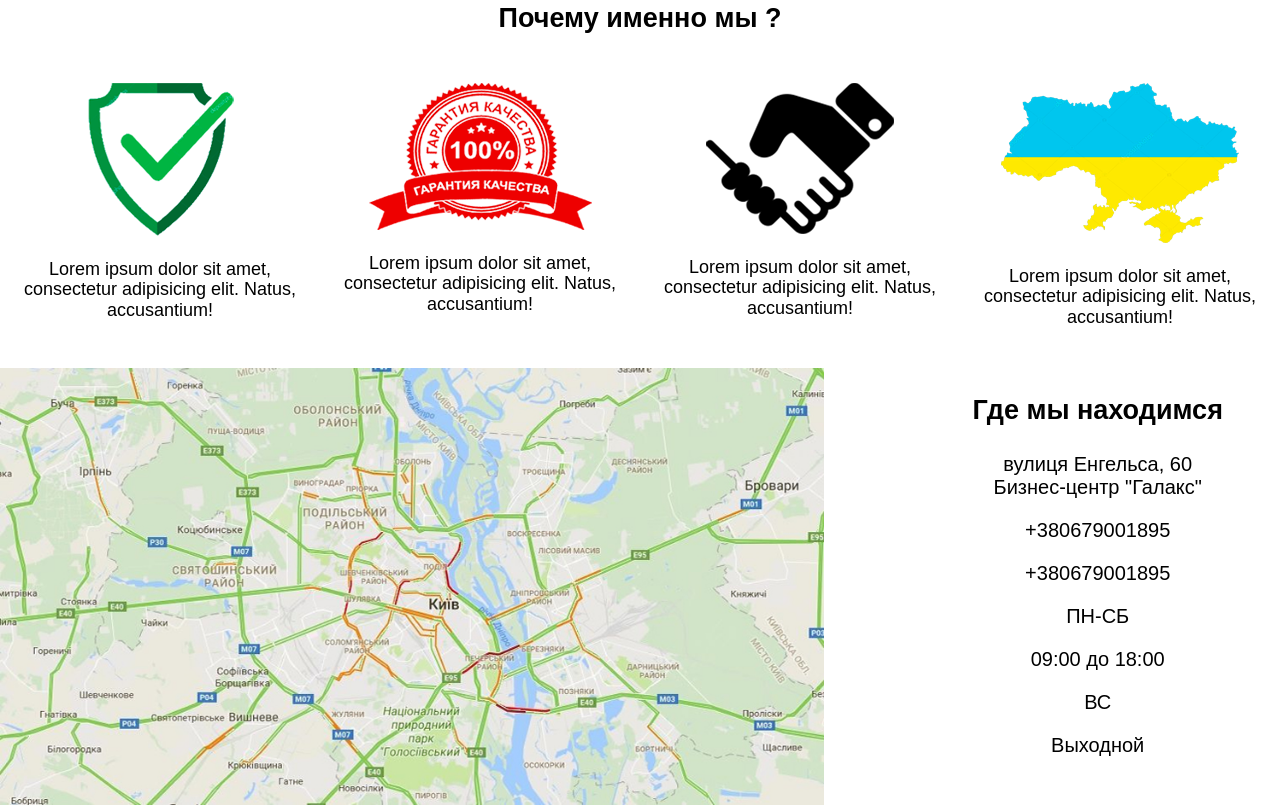
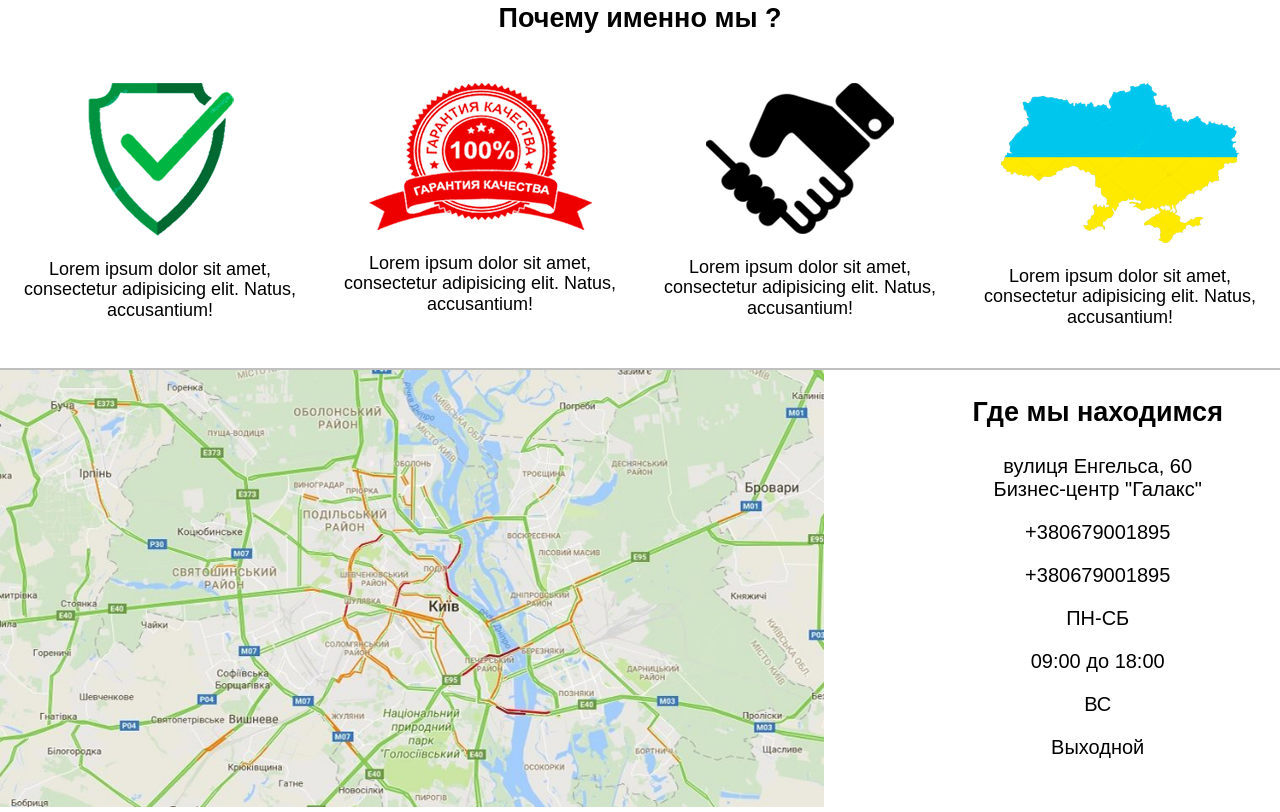
Before and after one commit to knyaziogly/knyaziogly.github.io, a plain HTML site: page index.html in a window 1280 px wide. Shown: the part 1057-1869 px from the top of the page. Drawn offline with nearby package versions, Linux system fonts and the light colour scheme.

Commit message:
Update style.css

```diff
--- a/css/style.css
+++ b/css/style.css
@@ -262,6 +262,7 @@ section div.container  h3 {
 /* end why we */
 
 .about-us .container{
+  border-top: 2px solid silver;
   display: flex;
   justify-content: space-between;
 
```
